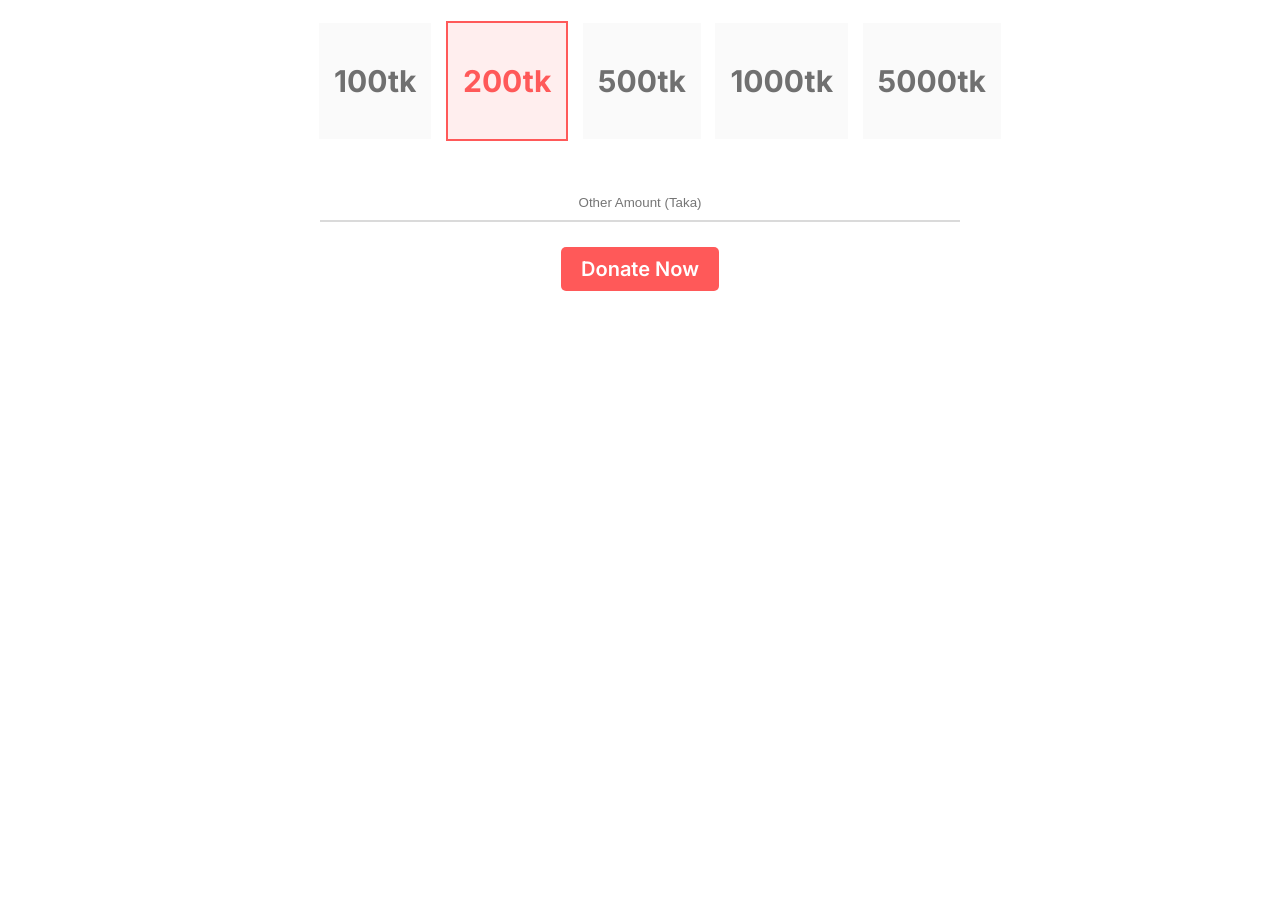
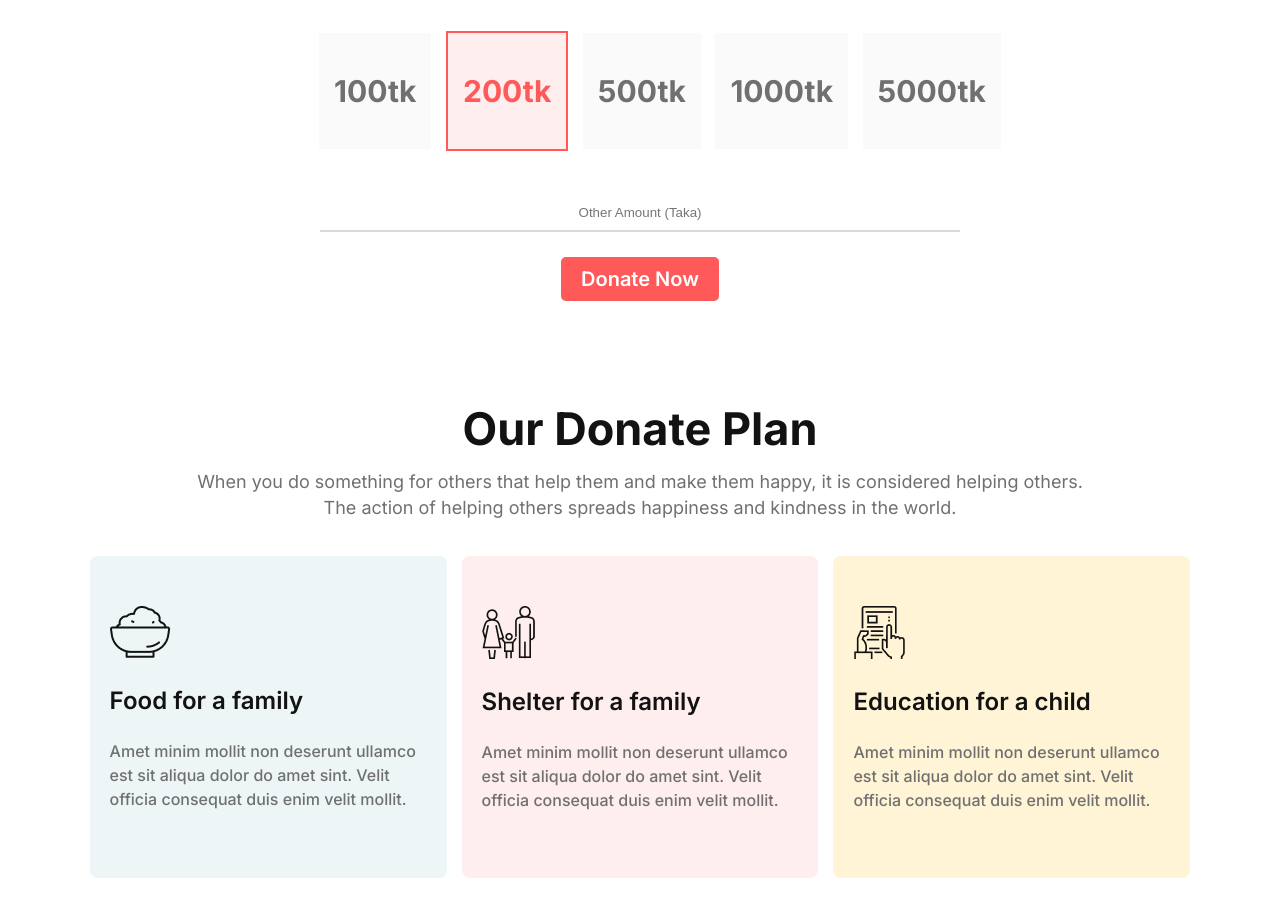
Before and after one commit to harunorrashid4419/first-assignment, a plain HTML site: page index.html in a window 1280 px wide. Shown: the part 734-1650 px from the top of the page. Before the commit the page ends 1025 px from the top, so only its background shows below. Drawn offline with Linux system fonts and the light colour scheme.

Commit message:
donet section add

```diff
--- a/index.html
+++ b/index.html
@@ -47,5 +47,34 @@
         </div>
     </section>
 
+
+    <section class="donate-plan">
+        <h2 class="second-header">Our Donate Plan</h2>
+        <p class="paragraph black">When you do something for others that help them and make them happy, it is considered helping others.</p>
+        <p class="paragraph black">The action of helping others spreads happiness and kindness in the world.</p>
+
+        <div class="main-plane">
+            <div class="same-content">
+                <img src="images/food.png" alt="">
+                <h3>Food for a family</h3>
+                <p>Amet minim mollit non deserunt ullamco est sit aliqua dolor do amet sint. Velit officia consequat duis enim velit mollit.</p>
+            </div>
+
+            <div id="second-content" class="same-content">
+                <img src="images/shelter.png" alt="">
+                <h3>Shelter for a family</h3>
+                <p>Amet minim mollit non deserunt ullamco est sit aliqua dolor do amet sint. Velit officia consequat duis enim velit mollit.</p>
+            </div>
+
+            <div class="same-content third-content">
+                <img src="images/Frame-1.png" alt="">
+                <h3>Education for a child</h3>
+                <p>Amet minim mollit non deserunt ullamco est sit aliqua dolor do amet sint. Velit officia consequat duis enim velit mollit.</p>
+            </div>
+        </div>
+    </section>
+
+
+
 </body>
 </html>
--- a/style.css
+++ b/style.css
@@ -23,6 +23,7 @@ body{
     font-weight: 400;
     color: #FFFFFF;
     margin: 5px 0 0 0;
+    text-align: center;
 }
 .button{
     padding: 30px 0px 150px 0px;
@@ -47,11 +48,12 @@ body{
     text-align: center;
     padding-top: 100px;
 }
-.second-header{
+.second-header {
     font-size: 45px;
     font-weight: 700;
     color: #121212;
-    margin: 0 0 0 0;
+    margin: 0 0 15px 0;
+    text-align: center;
 }
 .donate-section ul li{
     list-style: none;
@@ -87,3 +89,37 @@ body{
     border: none;
     border-bottom: 2px solid #DADADA;
 }
+
+
+
+
+.donate-plan{
+    padding-top: 110px;
+}
+.donate-plan .main-plane {
+    display: flex;
+    margin: 3% 7%;
+}
+.donate-plan .same-content{
+    background:#EDF5F6;
+    padding: 50px 20px 50px 20px;
+    border-radius: 8px;
+}
+#second-content {
+    background-color: #FFEEEE;
+    margin: 0px 15px;
+}
+.donate-plan .third-content{
+    background-color: #FFF4D6;
+}
+.donate-plan .same-content h3{
+    color: #121212;
+    font-size: 24px;
+    font-weight: 600;
+}
+.donate-plan .same-content p{
+    color: #707070;
+    font-size: 16px;
+    font-weight: 500;
+    line-height: 24px;
+}
```
Also changed, not shown: images/Frame-1.png (added), images/food.png (added), images/shelter.png (added).
